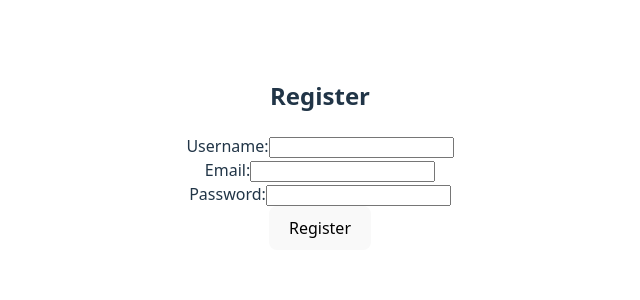
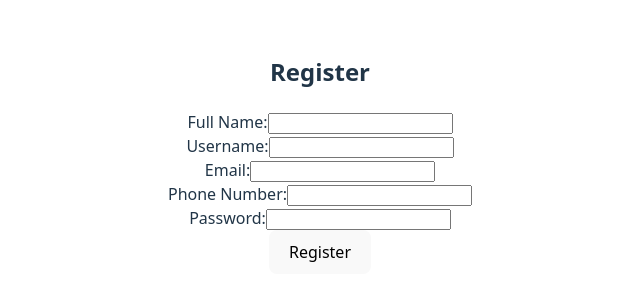
Before and after one commit to mollyhall05/employee-portal, a React (Vite) app: page /Register in a window 1280 px wide. Shown: the part 246-546 px from the top of the page, without its empty margins (320-960 px from the left). Built offline with nearby package versions, Linux system fonts and the light colour scheme.

Commit message:
Added extra details needed when signing in to match use case

```diff
--- a/src/pages/Register.jsx
+++ b/src/pages/Register.jsx
@@ -7,8 +7,10 @@ function RegisterPage() {
 	const navigate = useNavigate();
 	// State to store form input values
 	const [formData, setFormData] = useState({
+		name:"",
 		username: "",
 		email: "",
+		phone_number:"",
 		password: "",
 	});
 	// State for error messages
@@ -43,15 +45,23 @@ function RegisterPage() {
 		);
 		const usernameSnapshot = await getDocs(usernameQuery);
 
+		const numberQuery = query(
+			employeesRef,
+			where("phone_number", "==", formData.phone_number)
+		);
+		const numberSnapshot = await getDocs(numberQuery);
+
+
 		// If either email or username already exists, clear the fields and display an error
-		if (!emailSnapshot.empty || !usernameSnapshot.empty) {
-			setError("Username or Email already exists!");
-			setFormData({ username: "", email: "", password: "" });
+		if (!emailSnapshot.empty || !usernameSnapshot.empty||!numberSnapshot.empty) {
+			setError("Username, Phone number or Email already exists!");
+			setFormData({ name:"",username: "", email: "",phone_number:"", password: "" });
 			return;
 		}
 
 		try {
 			await addDoc(employeesRef, formData);
+			setFormData({ name:"",username: "", email: "",phone_number:"", password: "" });
 			alert("Sign up successful!");
 			navigate("/"); // Ensure your route for '/login' is correctly set up
 		} catch (error) {
@@ -65,6 +75,17 @@ function RegisterPage() {
 			<h2>Register</h2>
 			{error && <p style={{ color: "red" }}>{error}</p>}
 			<form onSubmit={handleSubmit}>
+				<div className="form-group">
+					<label htmlFor="name">Full Name:</label>
+					<input
+						type="name"
+						id="name"
+						name="name"
+						value={formData.name}
+						onChange={handleInputChange}
+						required
+					/>
+				</div>
 				<div className="form-group">
 					<label htmlFor="username">Username:</label>
 					<input
@@ -90,6 +111,18 @@ function RegisterPage() {
 				</div>
 
 				<div className="form-group">
+					<label htmlFor="phone_number">Phone Number:</label>
+					<input
+						type="phone_number"
+						id="phone_number"
+						name="phone_number"
+						value={formData.phone_number}
+						onChange={handleInputChange}
+						required
+					/>
+				</div>
+
+				<div className="form-group">
 					<label htmlFor="password">Password:</label>
 					<input
 						type="password"
```
